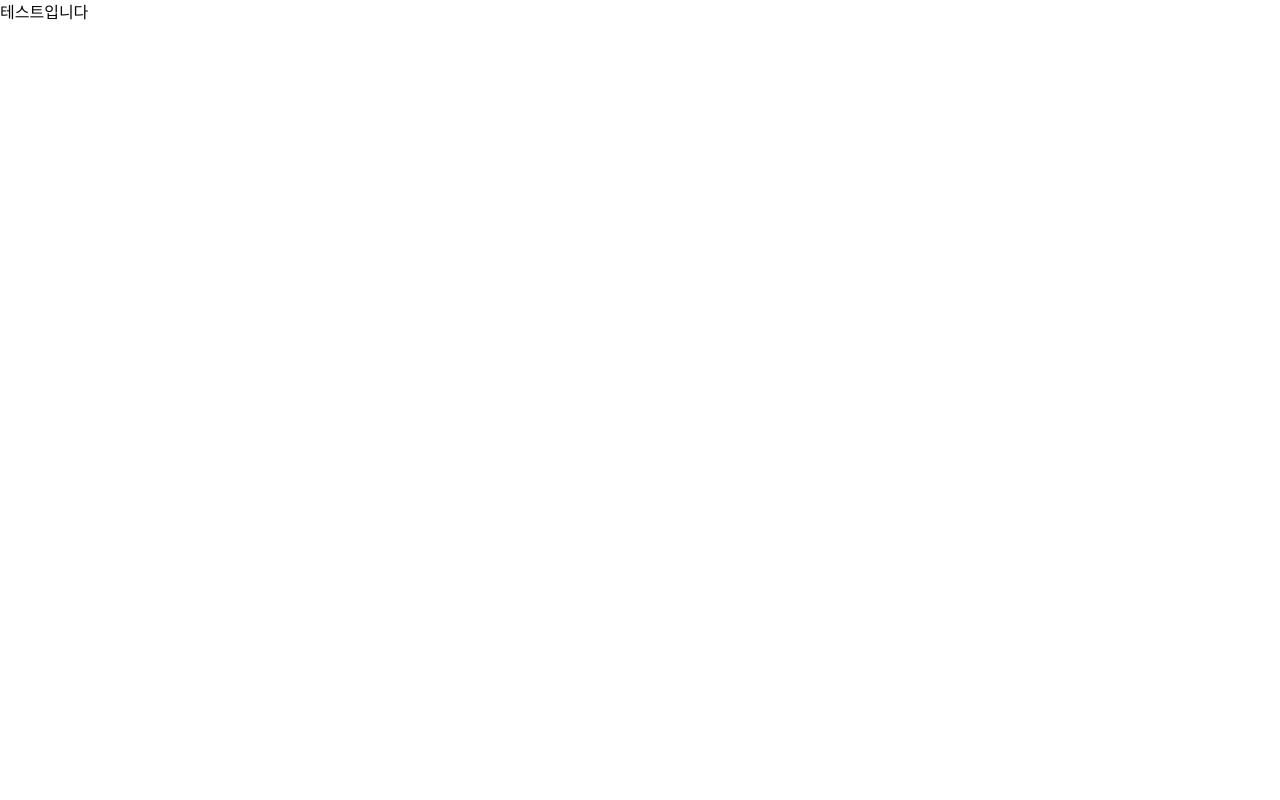
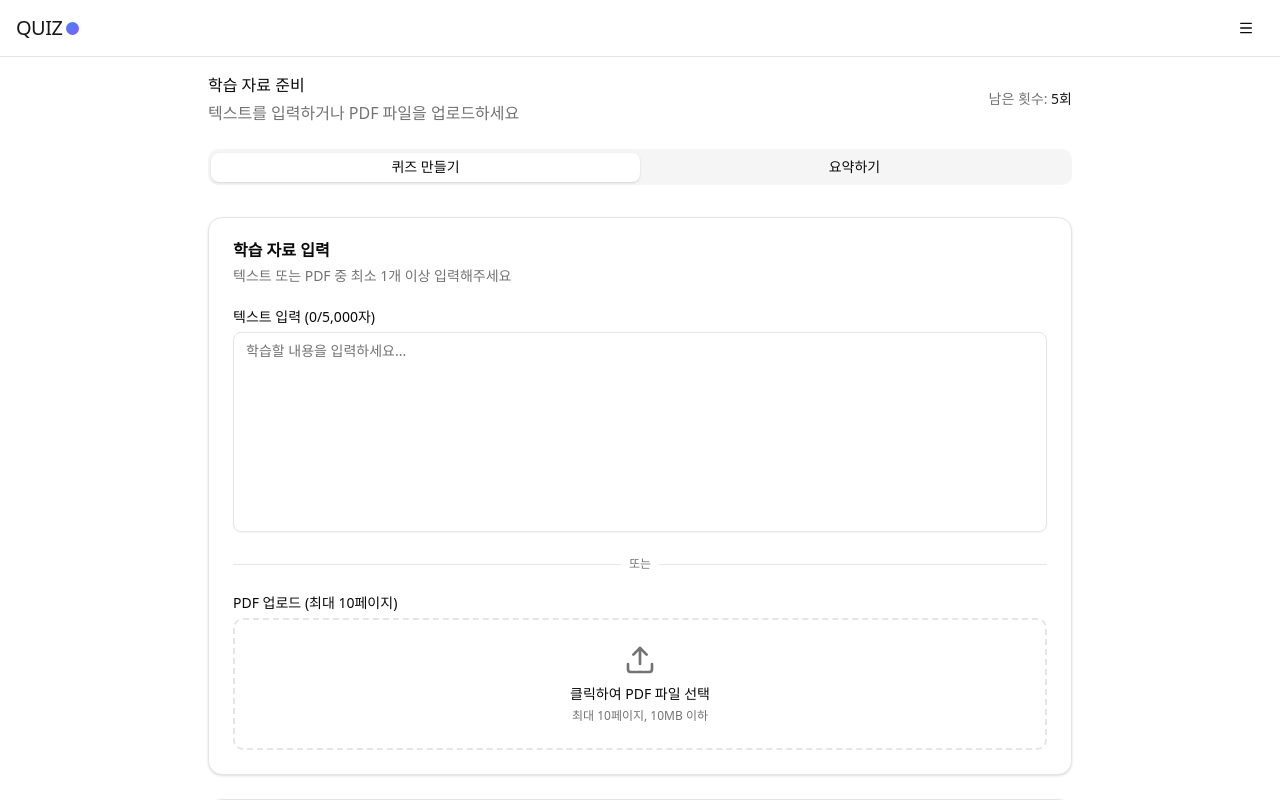
Before and after one commit to hyeonjun-hwang/quiz-dot, a React (Vite) app: page / in a window 1280 px wide. Shown: the top 800 px of the page. Built offline with nearby package versions, Linux system fonts and the light colour scheme; no server answers.

Commit message:
[feat] home 화면 추가

```diff
--- a/src/App.tsx
+++ b/src/App.tsx
@@ -1,5 +1,7 @@
+import Home from "./pages/Home";
+
 function App() {
-  return <div>테스트입니다</div>;
+  return <Home />;
 }
 
 export default App;
--- a/src/components/Header.tsx
+++ b/src/components/Header.tsx
@@ -1,5 +1,5 @@
 import { Menu } from "lucide-react";
-import { Logo } from "./logo";
+import { Logo } from "./Logo";
 import { Button } from "./ui/button";
 
 interface HeaderProps {
--- a/src/components/QuizCreation.tsx
+++ b/src/components/QuizCreation.tsx
@@ -112,6 +112,9 @@ export function QuizCreation({
       toast.error("텍스트 또는 PDF 파일 중 하나를 입력해주세요");
       return;
     }
+
+    // 로딩 페이지로 이동
+    navigate("/summary-loading");
 
     setLoading(true);
 
--- a/src/main.tsx
+++ b/src/main.tsx
@@ -2,7 +2,8 @@ import { StrictMode } from "react";
 import { createRoot } from "react-dom/client";
 import { BrowserRouter, Routes, Route } from "react-router";
 import { RootLayout } from "./pages/RootLayout.tsx";
-import { QuizLoadingPage } from "./pages/QuizLoadingPage.tsx";
+import { QuizLoadingPage } from "./pages/Quiz/QuizLoadingPage.tsx";
+import { SummaryLoadingPage } from "./pages/Quiz/SummaryLoadingPage.tsx";
 import "./index.css";
 import App from "./App.tsx";
 
@@ -14,6 +15,7 @@ createRoot(document.getElementById("root")!).render(
           {/* ROOT */}
           <Route path="/" element={<App />} />
           <Route path="/quiz-loading" element={<QuizLoadingPage />} />
+          <Route path="/summary-loading" element={<SummaryLoadingPage />} />
         </Route>
       </Routes>
     </BrowserRouter>
--- /dev/null
+++ b/src/pages/Home.tsx
@@ -0,0 +1,10 @@
+
+import { QuizCreationPage } from './Quiz/QuizCreationPage'
+
+function Home() {
+  return (
+    <QuizCreationPage />
+  )
+}
+
+export default Home
```
Also changed, not shown: src/pages/Quiz/QuizCreationPage.tsx (renamed from src/pages/QuizCreationPage.tsx), src/pages/Quiz/QuizLoadingPage.tsx (renamed from src/pages/QuizLoadingPage.tsx), src/pages/Quiz/SummaryLoadingPage.tsx (renamed from src/pages/SummaryLoadingPage.tsx).
